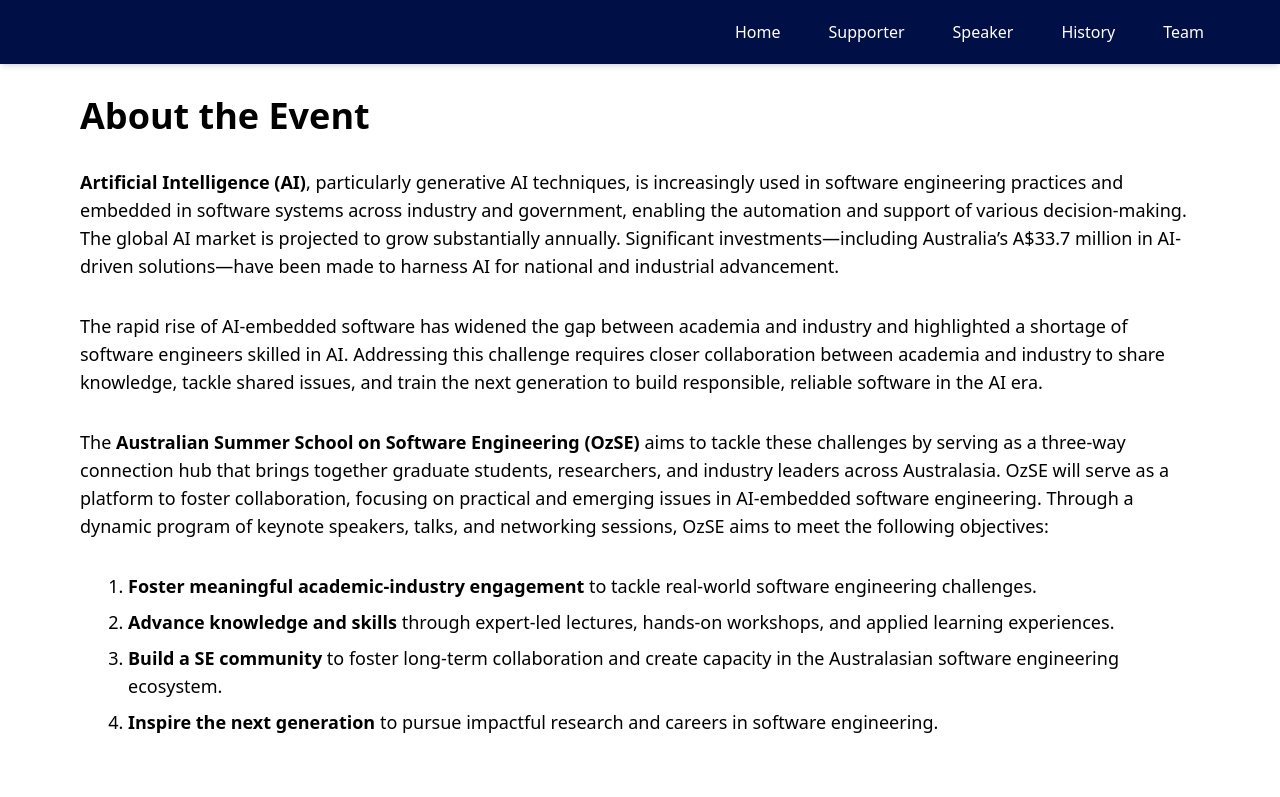
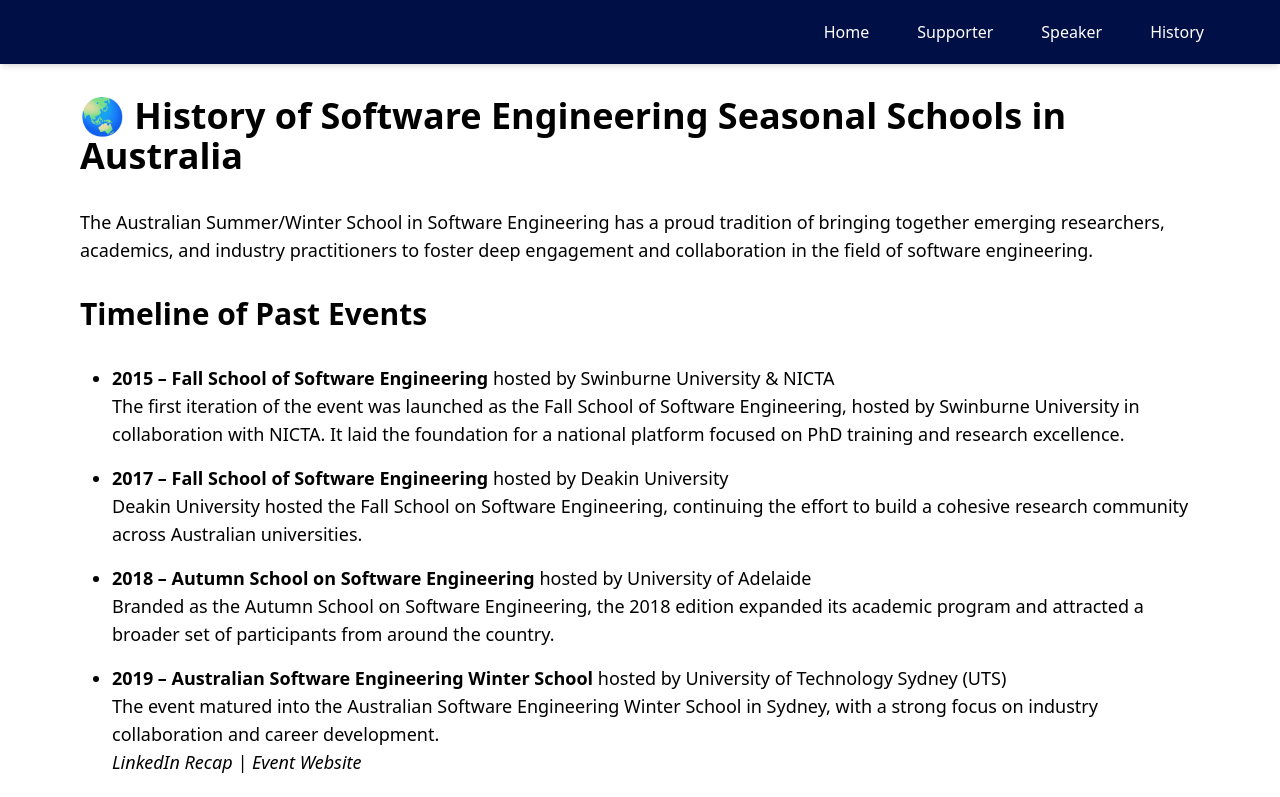
Before and after one commit to ozse-school/ozse-school.github.io, a React (Vite) app: page /#/history in a window 1280 px wide. Shown: the top 797 px of the page. Built offline with nearby package versions, Linux system fonts and the light colour scheme.

Commit message:
Modify history

```diff
--- a/src/HistoryPage.jsx
+++ b/src/HistoryPage.jsx
@@ -11,8 +11,8 @@ function HistoryPage() {
 
   return (
     <div className={`${!isHomePage && "mt-12"}`}>
-        <AboutEvent/>
-        <Attending/>
+        {/*<AboutEvent/>*/}
+        {/*<Attending/>*/}
         <History/>
     </div>
   );
--- a/src/HistoryPage/History.jsx
+++ b/src/HistoryPage/History.jsx
@@ -4,10 +4,10 @@ function History({ id }) {
 
     return (
         <div
-            className={`"flex flex-col items-center justify-center space-y-8 px-4"`}
+            className={`"flex flex-col items-center justify-center space-y-8 px-4 w-full`}
             id={id}
         >
-            <div className="flex flex-col pt-12 pb-6 space-y-8 md:px-4 md:text-lg max-w-6xl w-full">
+            <div className="flex flex-col pt-12 pb-6 space-y-8 md:px-4 md:text-lg max-w-6xl w-full mx-auto">
                 <p className="text-3xl sm:text-4xl font-bold text-left">
                     🌏 History of Software Engineering Seasonal Schools in Australia
                 </p>
--- a/src/components/Navbar.jsx
+++ b/src/components/Navbar.jsx
@@ -26,7 +26,7 @@ function MainPageMenu(setIsOpen) {
     { id: "support", label: "Supporter" },
     { id: "speaker", label: "Speaker" },
     { id: "history", label: "History", to: "/history" },
-    { id: "team", label: "Team", to: "/team" }
+    // { id: "team", label: "Organizer" }
   ].map(({ id, label, to }) => {
       if(to === undefined) {
         return <button
@@ -54,7 +54,7 @@ function OtherPageMenu(setIsOpen) {
     { id: "support", label: "Supporter", to: "/#support" },
     { id: "speaker", label: "Speaker", to: "/#speaker" },
     { id: "history", label: "History", to: "/history" },
-    { id: "team", label: "Team", to: "/team" }
+    // { id: "team", label: "Team", to: "/team" }
   ].map(({ id, label, to }) => (
       <Link
           key={id}
```
